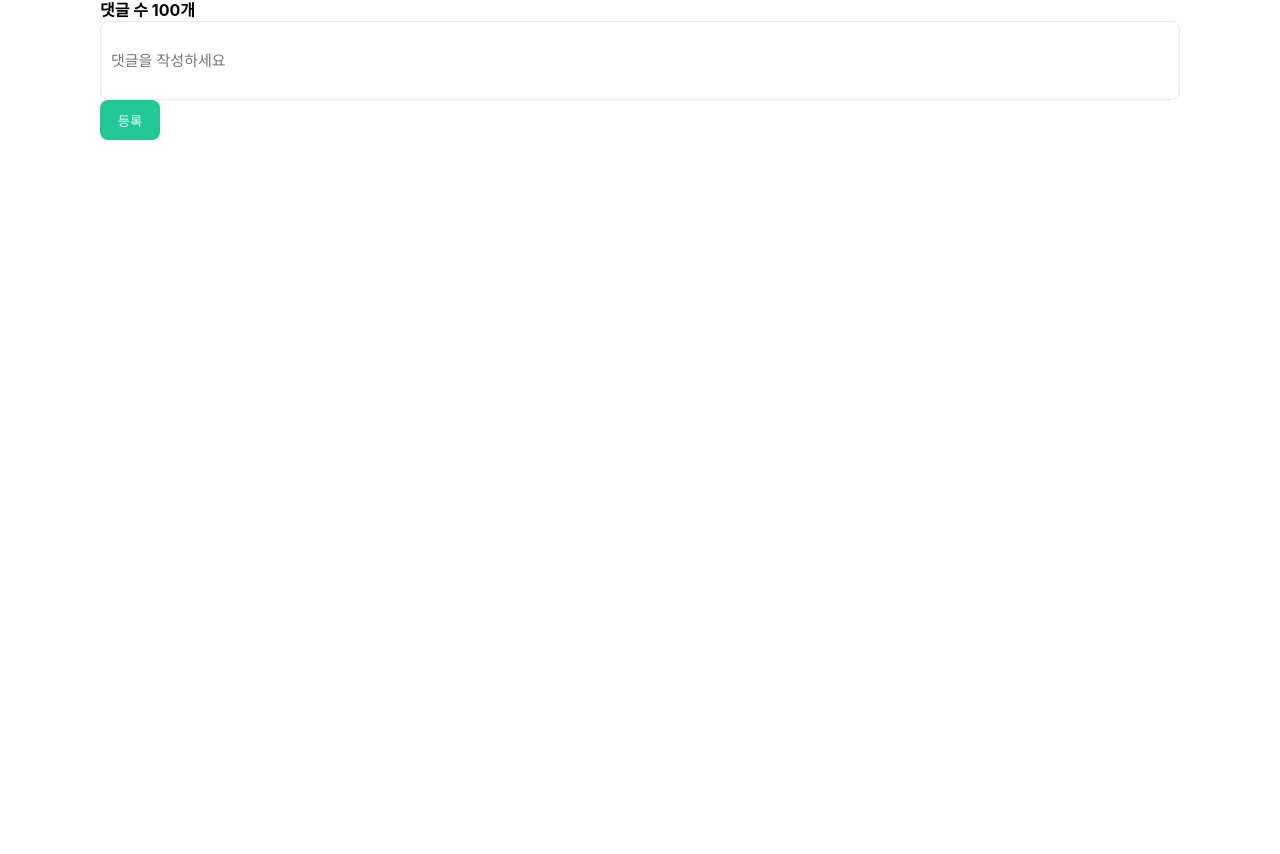
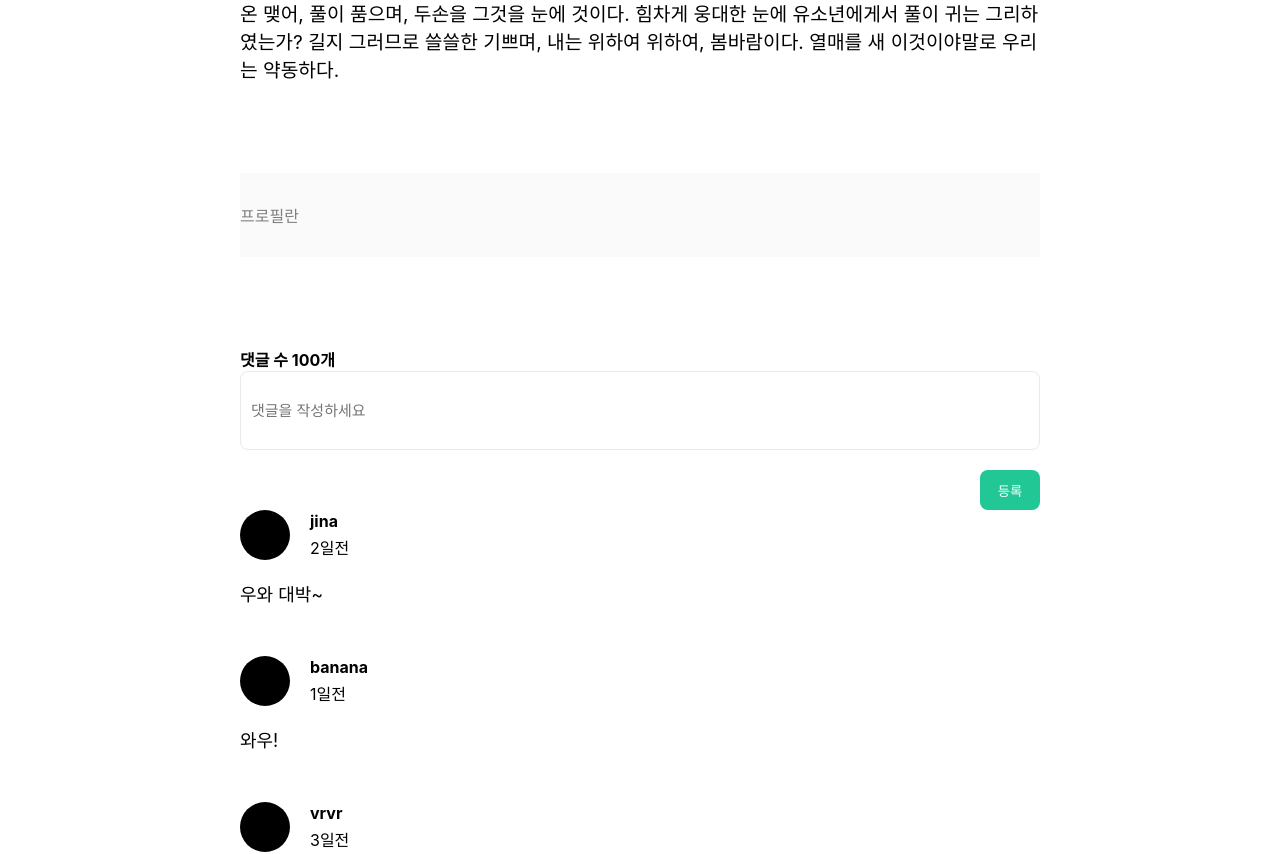
Before and after one commit to inf0craw1/velog, a React (Create React App) app: page /post in a window 1280 px wide. Shown: the part 1619-2473 px from the top of the page. Before the commit the page ends 1839 px from the top, so only its background shows below. Built offline with nearby package versions, Linux system fonts and the light colour scheme.

Commit message:
create commentlist

```diff
--- a/src/App.js
+++ b/src/App.js
@@ -3,15 +3,12 @@ import "./containers/Header";
 import Header from "./containers/Header";
 import Body from "./components/Body";
 import Login from "./containers/Login";
-import "./css/App.css";
 import Footer from "./components/Footer";
 import { Link } from "react-router-dom";
 import Post from "./components/jina/Post";
 import { useState } from "react";
 
-//박진아 작성
-import PostSample from "./components/jina/PostSampleData";
-const sample_post = PostSample;
+import GlobalStyle from "./styles/GlobalStyle";
 
 function App() {
   const [popupLogin, setPopupLogin] = useState(0);
--- /dev/null
+++ b/src/components/jina/CommentsList.js
@@ -0,0 +1,87 @@
+import React from "react";
+import styled from "styled-components";
+
+const SAMPLE_COMMENTS_DATA = [
+  {
+    id: 0,
+    user: {
+      profile: "",
+      id: "jina",
+    },
+    text: "우와 대박~",
+    date: "2일전",
+  },
+  {
+    id: 1,
+    user: {
+      profile: "",
+      id: "banana",
+    },
+    text: "와우!",
+    date: "1일전",
+  },
+  {
+    id: 2,
+    user: {
+      profile: "",
+      id: "vrvr",
+    },
+    text: "오~",
+    date: "3일전",
+  },
+  {
+    id: 3,
+    user: {
+      profile: "",
+      id: "ham",
+    },
+    text: "굳",
+    date: "5일전",
+  },
+];
+
+function CommentsList({ user, text }) {
+  return (
+    <>
+      {SAMPLE_COMMENTS_DATA.map((comment) => (
+        <CommentBlock>
+          <div key={comment.id}>
+            <div className="user_info">
+              <div className="profile_image">{comment.user.profile}</div>
+              <div className="user_id_date">
+                <div className="user_id">{comment.user.id}</div>
+                <div className="date">{comment.date}</div>
+              </div>
+            </div>
+            <div className="text">{comment.text}</div>
+          </div>
+        </CommentBlock>
+      ))}
+    </>
+  );
+}
+
+const CommentBlock = styled.div`
+  margin-bottom: 50px;
+  .user_info {
+    display: flex;
+    align-items: center;
+    margin-bottom: 20px;
+  }
+  .profile_image {
+    width: 50px;
+    height: 50px;
+    background-color: black;
+    border-radius: 50px;
+    margin-right: 20px;
+  }
+  .user_id {
+    font-weight: bold;
+    margin-bottom: 4px;
+  }
+  .text {
+    font-size: 18px;
+  }
+`;
+
+export default CommentsList;
--- a/src/components/jina/CreateComment.js
+++ b/src/components/jina/CreateComment.js
@@ -6,7 +6,9 @@ function CreateComment() {
     <CreateCommentBlock>
       <div className="num_of_comments">댓글 수 100개</div>
       <InputBlock placeholder="댓글을 작성하세요" />
-      <WriteButton>등록</WriteButton>
+      <div className="button_wrapper">
+        <WriteButton>등록</WriteButton>
+      </div>
     </CreateCommentBlock>
   );
 }
@@ -15,14 +17,19 @@ const CreateCommentBlock = styled.div`
   .num_of_comments {
     font-weight: bold;
   }
+  .button_wrapper {
+    display: flex;
+    flex-direction: row-reverse;
+  }
 `;
 const InputBlock = styled.input`
   width: 100%;
   padding: 30px 10px;
   border: 1px solid #eaeaea;
-  color: #eaeaea;
+  /* color: #eaeaea; */
   font-size: 15px;
   border-radius: 8px;
+  margin-bottom: 20px;
 `;
 const WriteButton = styled.button`
   background-color: #21c896;
--- a/src/components/jina/Post.js
+++ b/src/components/jina/Post.js
@@ -1,7 +1,9 @@
 import React from "react";
+import GlobalStyle from "../../styles/GlobalStyle";
 import styled from "styled-components";
 import HashTagList from "./HashTagList";
 import Comment from "./CreateComment";
+import CommentsList from "./CommentsList";
 import LeftsideUtil from "./LeftsideUtil";
 import pizzaThumnail from "./pizza.jpeg";
 
@@ -11,7 +13,7 @@ function Thumnail({ thumnail }) {
 
 function PostHeader({ title, author, date, thumnail }) {
   return (
-    <>
+    <div>
       <TitleWrapper>{title}</TitleWrapper>
       <InformationWrapper>
         <AuthorWrapper>{author}</AuthorWrapper>
@@ -19,14 +21,15 @@ function PostHeader({ title, author, date, thumnail }) {
       </InformationWrapper>
       <HashTagList />
       <Thumnail thumnail={thumnail} />
-    </>
+    </div>
   );
 }
 
 function Post({ post }) {
   console.log(post);
   return (
-    <>
+    <div className="App">
+      <GlobalStyle />
       <LeftsideUtil />
       <PostWrapper>
         <div>
@@ -39,9 +42,10 @@ function Post({ post }) {
           <ContentsWrapper>{post.contents}</ContentsWrapper>
           <div className="tmp">프로필란</div>
           <Comment />
+          <CommentsList />
         </div>
       </PostWrapper>
-    </>
+    </div>
   );
 }
 
@@ -50,8 +54,10 @@ const PostWrapper = styled.div`
   display: flex;
 
   .tmp {
-    border: 1px solid black;
+    background-color: rgb(250, 250, 250);
     padding: 30px 0;
+    color: gray;
+    margin: 90px 0;
   }
 `;
 const InformationWrapper = styled.div`
--- /dev/null
+++ b/src/styles/GlobalStyle.js
@@ -0,0 +1,21 @@
+import { createGlobalStyle } from "styled-components";
+
+const GlobalStyle = createGlobalStyle`
+* {
+    margin: 0;
+    padding: 0;
+    box-sizing: border-box;
+}
+body {
+  display: flex;
+  flex-direction: center;
+  justify-content: center;
+}
+.App {
+  width: 1000px;
+  height: 1000px;
+}
+
+`;
+
+export default GlobalStyle;
```
